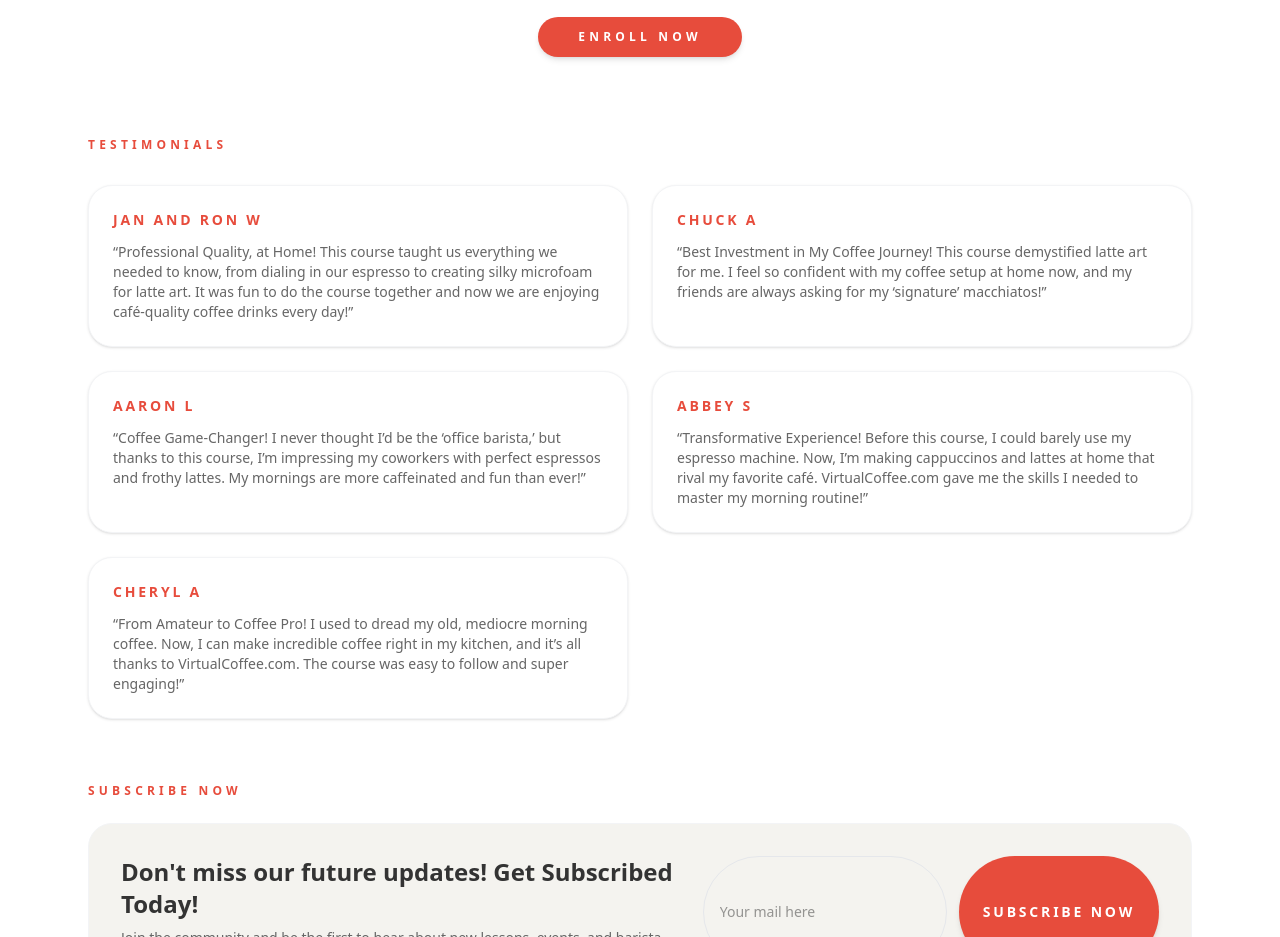
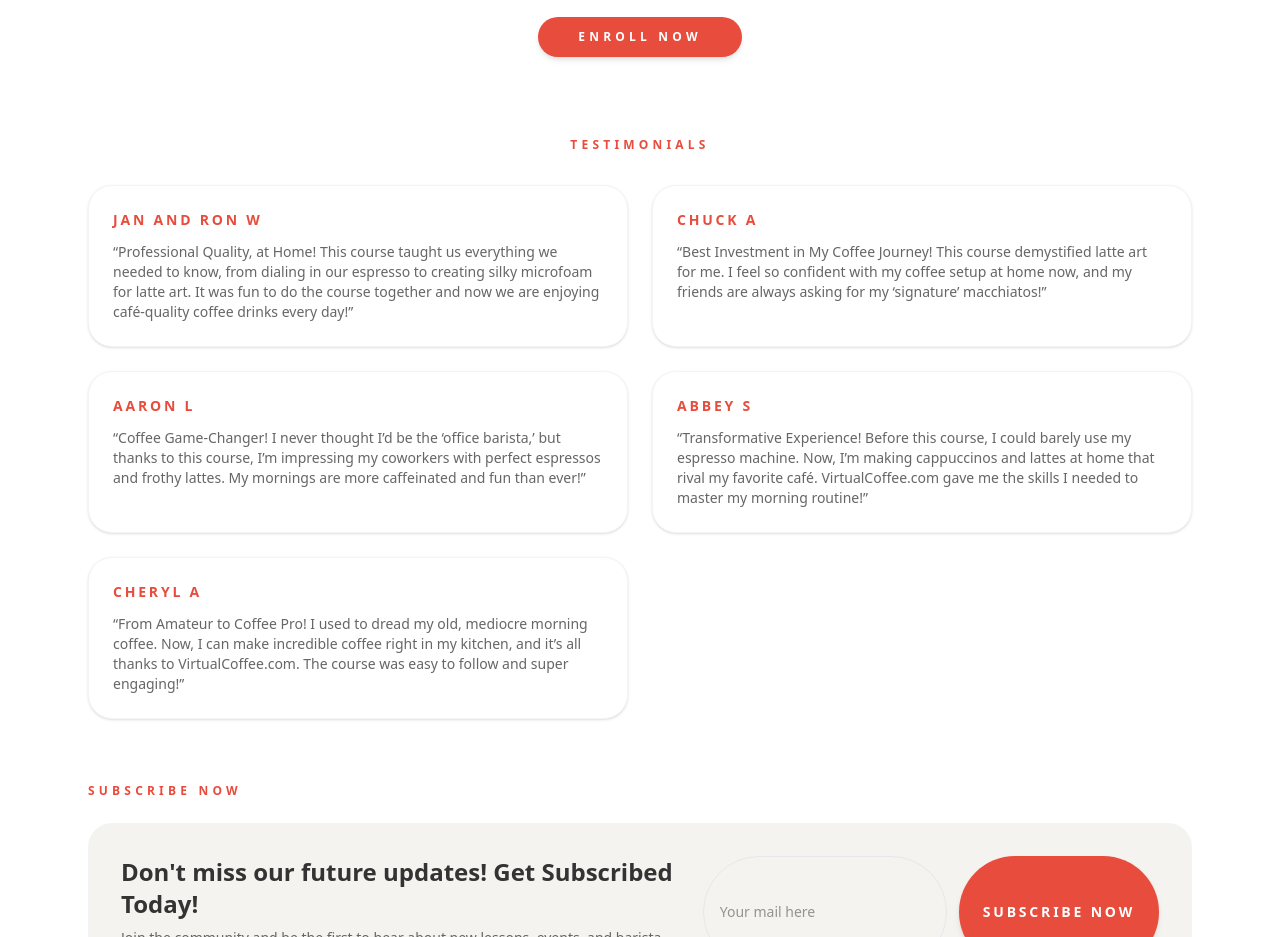
Before and after one commit to innovationwizard/virtualcoffee, a Next.js app: page / in a window 1280 px wide. Shown: the part 3620-4557 px from the top of the page. Built offline with nearby package versions, Linux system fonts and the light colour scheme.

Commit message:
Center testimonials section heading.

```diff
--- a/app/page.tsx
+++ b/app/page.tsx
@@ -261,7 +261,7 @@ export default function HomePage() {
         id="testimonials"
         className="mx-auto w-full max-w-6xl space-y-8 px-6 pb-16"
       >
-        <p className="text-xs font-semibold uppercase tracking-[0.35em] text-brand-red">
+        <p className="text-xs font-semibold uppercase tracking-[0.35em] text-brand-red text-center">
           Testimonials
         </p>
         <div className="grid gap-6 md:grid-cols-2">
```
